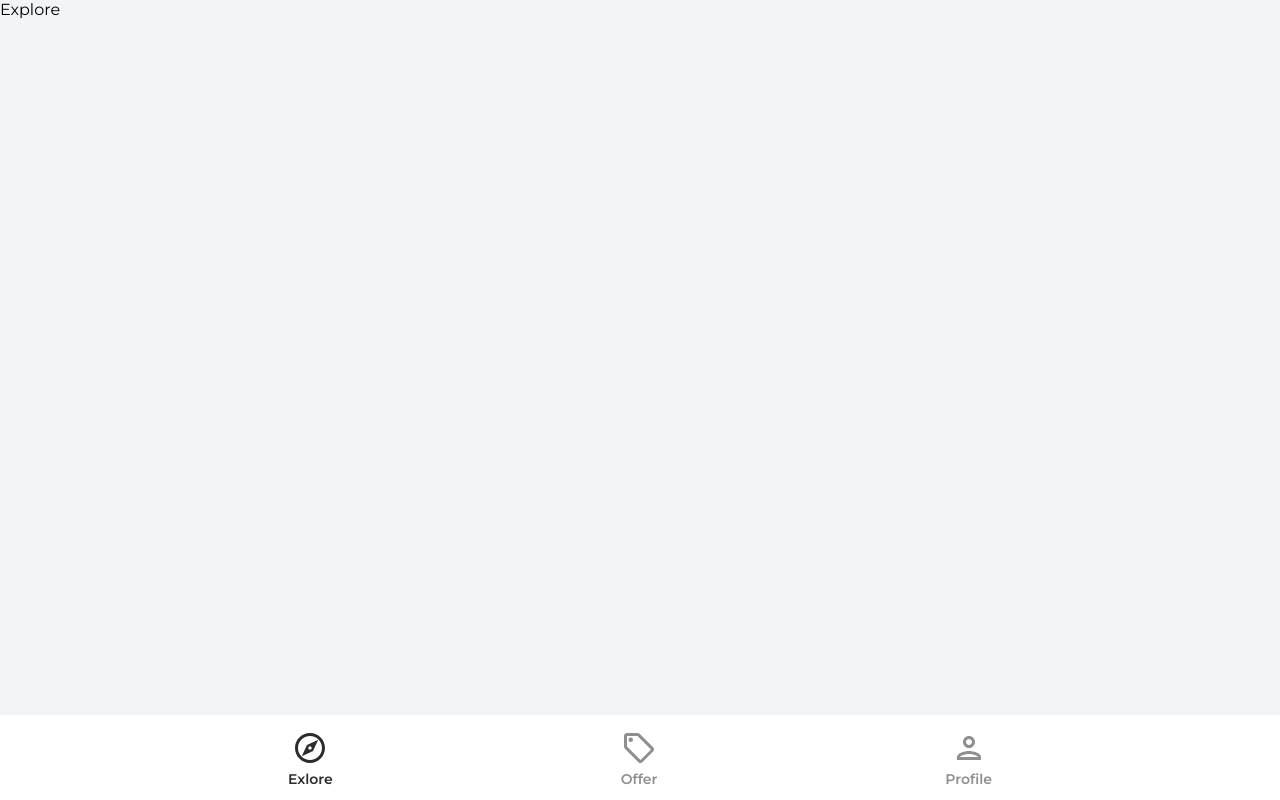
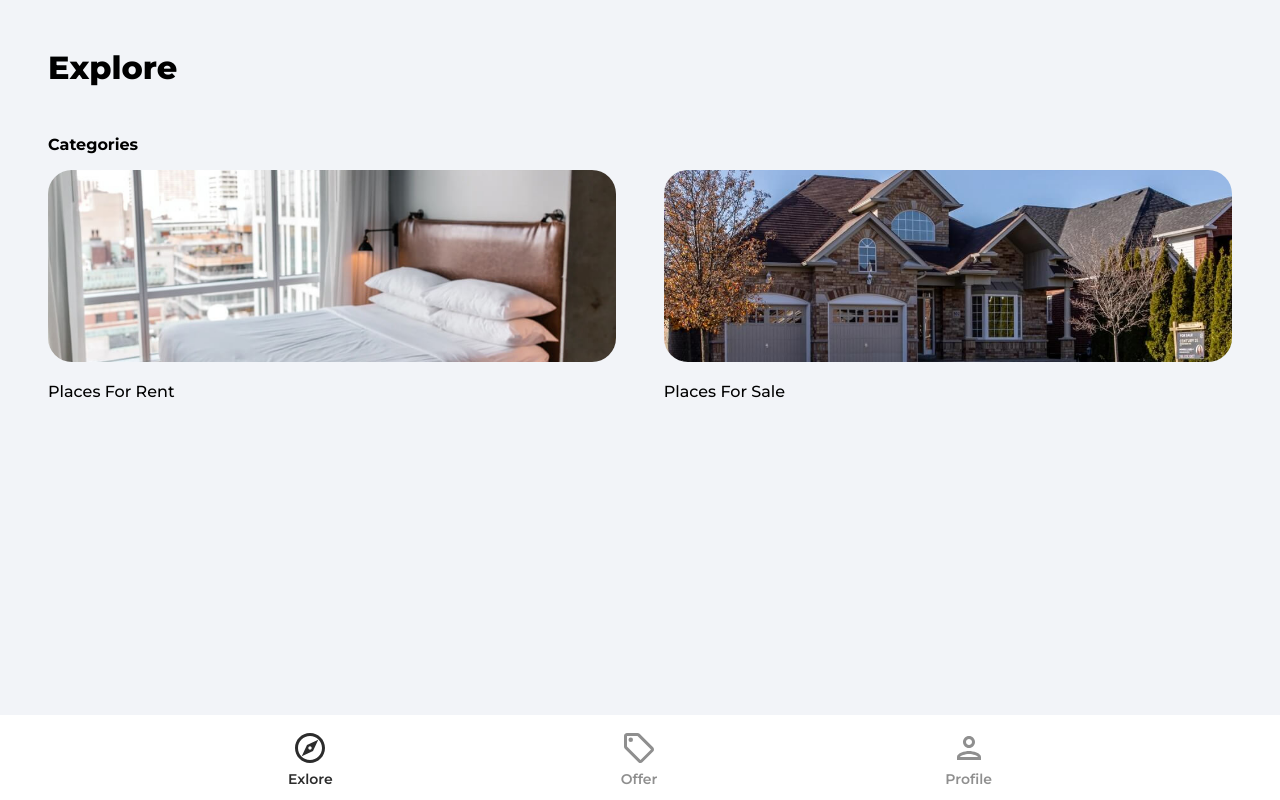
Before and after one commit to Mohammad-jf/house_market_place, a React (Create React App) app: page / in a window 1280 px wide. Built offline with nearby package versions, Linux system fonts and the light colour scheme; no server answers; sample sign-in values are in the browser's storage.

Commit message:
8.category page and fetch listings

```diff
--- a/src/App.js
+++ b/src/App.js
@@ -1,5 +1,8 @@
 import { Routes, Route } from "react-router-dom";
 import { BrowserRouter as Router } from "react-router-dom";
+import { Navbar, PriveteRoute } from "./components";
+import { ToastContainer } from "react-toastify";
+import "react-toastify/dist/ReactToastify.css";
 
 import {
   Expore,
@@ -8,10 +11,8 @@
   Profile,
   SignIn,
   SignUp,
+  Category,
 } from "./pages";
-import { Navbar ,PriveteRoute} from "./components";
-import { ToastContainer } from "react-toastify";
-import "react-toastify/dist/ReactToastify.css";
 
 function App() {
   return (
@@ -20,8 +21,9 @@
         <Routes>
           <Route path="/" element={<Expore />} />
           <Route path="/offers" element={<Offers />} />
+          <Route path="/category/:categoryname" element={<Category />} />
           <Route path="/profile" element={<PriveteRoute />}>
-            <Route path="/profile" element={<Profile />} />
+              <Route path="/profile" element={<Profile />} />
           </Route>
           <Route path="/sign-in" element={<SignIn />} />
           <Route path="/sign-up" element={<SignUp />} />
--- a/src/components/OAuth.jsx
+++ b/src/components/OAuth.jsx
@@ -25,7 +25,6 @@
             const docRef = doc(db, 'users', user.uid);
             const docSnap = await getDoc(docRef);
 
-
             // if user doesnt exist ,create user
             if (!docSnap.exists()) {
                 await setDoc(doc(db, 'users', user.uid), {
--- /dev/null
+++ b/src/pages/Category.jsx
@@ -0,0 +1,80 @@
+import React from 'react'
+import { useEffect, useState } from 'react';
+import { collection, getDocs, query, where, orderBy, limit, startAfter } from 'firebase/firestore';
+import { db } from '../firebase.config';
+import { toast } from 'react-toastify'
+import { Link, useParams } from 'react-router-dom';
+import { Spinner } from '../components';
+
+
+const Category = () => {
+  const [listings, setListings] = useState(null)
+  const [loading, setLoading] = useState(true);
+  const params = useParams();
+
+
+  useEffect(() => {
+    const fetchListing = async () => {
+      try {
+        // get a refrence to collection
+        const listingsRef = collection(db, 'listings');
+
+        // create a query
+        const q = query(
+          listingsRef,
+          where('type', '==', params.categoryname),
+          orderBy("timestamp", 'desc'),
+          limit(10));
+
+        // execute query
+        const querySnap = await getDocs(q);
+
+        const listings = [];
+
+        querySnap.forEach((doc) => {
+          listings.push({
+            id: doc.id,
+            data: doc.data()
+          })
+        })
+
+        setListings(listings);
+        setLoading(false);
+
+      } catch (err) {
+        toast.error("could not fetch listings")
+      }
+    }
+
+    fetchListing();
+  }, [params.categoryname])
+
+
+  return (
+    <div className='category'>
+      <header>
+        <p
+          className='pageHeader'>
+          {params.categoryname === 'rent' ? 'Plcaes For Rent' : "Places For Sale"}
+        </p>
+
+      </header>
+
+      {loading ? <Spinner /> : listings && listings.length > 0 ?
+        <>
+          <main>
+            <ul className='categoryListings'>
+              {listings.map((item) => (
+                <h3 key={item.id}>{item.data.name}</h3>
+                // <ListingItem/>
+              ))}
+            </ul>
+          </main>
+        </>
+        : <p>No Listings For {params.categoryname}</p>}
+
+    </div>
+  )
+}
+
+export default Category
--- a/src/pages/Explore.jsx
+++ b/src/pages/Explore.jsx
@@ -1,8 +1,36 @@
 import React from 'react'
+import rentCategoryImg from '../assets/jpg/rentCategoryImage.jpg'
+import sellCategoryImg from '../assets/jpg/sellCategoryImage.jpg'
+import { Link } from 'react-router-dom';
+
+
 
 const Explore = () => {
   return (
-    <div>Explore</div>
+    <div className='explore'>
+
+      <header>
+        <p className="pageHeader">Explore</p>
+      </header>
+
+      <main>
+        {/* slider */}
+        <p className="exploreCategoryHeading">Categories</p>
+
+        <div className="exploreCategories">
+          <Link to='/category/rent' >
+            <img src={rentCategoryImg} alt="rent" className='exploreCategoryImg' />
+            <p className='exploreCategoryName'>Places For Rent</p>
+          </Link>
+
+          <Link to='/category/sale' >
+            <img src={sellCategoryImg} alt="sell" className='exploreCategoryImg' />
+            <p className="exploreCategoryName">Places For Sale</p>
+          </Link>
+        </div>
+      </main>
+
+    </div>
   )
 }
 
--- a/src/pages/Profile.jsx
+++ b/src/pages/Profile.jsx
@@ -1,9 +1,8 @@
 import { getAuth, updateProfile } from 'firebase/auth'
 import { doc, updateDoc } from 'firebase/firestore';
 import { db } from '../firebase.config'
-import { setDoc } from 'firebase/firestore';
-import { useEffect, useState } from 'react'
-import { useNavigate, Link } from 'react-router-dom';
+import { useState } from 'react'
+import { useNavigate } from 'react-router-dom';
 import { toast } from 'react-toastify';
 
 
@@ -11,14 +10,18 @@
   const auth = getAuth();
   const navigate = useNavigate();
 
+
+  // state object
   const initialState = {
     name: auth.currentUser.displayName,
     email: auth.currentUser.email
   }
 
+
+  const [formData, setFormData] = useState(initialState);
   const [changeDetails, setChangeDetails] = useState(false);
-  const [formData, setFormData] = useState(initialState);
   const { name, email } = formData;
+
 
   const onLogOut = () => {
     auth.signOut();
@@ -32,19 +35,20 @@
         // update displayName in fb
         await updateProfile(auth.currentUser, {
           displayName: name,
-        })
+        });
 
         // update in fs
         const userRef = doc(db, 'users', auth.currentUser.uid);
         await updateDoc(userRef, {
           name,
-        })
+        });
+
       }
     } catch (err) {
-      toast.error("could not update profile details...")
-
+      toast.error("could not update profile details...");
     }
   }
+
 
   const onChange = (e) => {
     const { id, value } = e.target;
--- a/src/pages/index.js
+++ b/src/pages/index.js
@@ -1,3 +1,4 @@
+import Category from "./Category";
 import Expore from "./Explore";
 import FrogotPassword from "./FrogotPassword";
 import Offers from "./Offers";
@@ -5,4 +6,4 @@
 import SignIn from "./SignIn";
 import SignUp from "./SignUp";
 
-export { Expore, FrogotPassword, Offers, Profile, SignIn, SignUp };
+export { Expore, FrogotPassword, Offers, Profile, SignIn, SignUp,Category };
```
